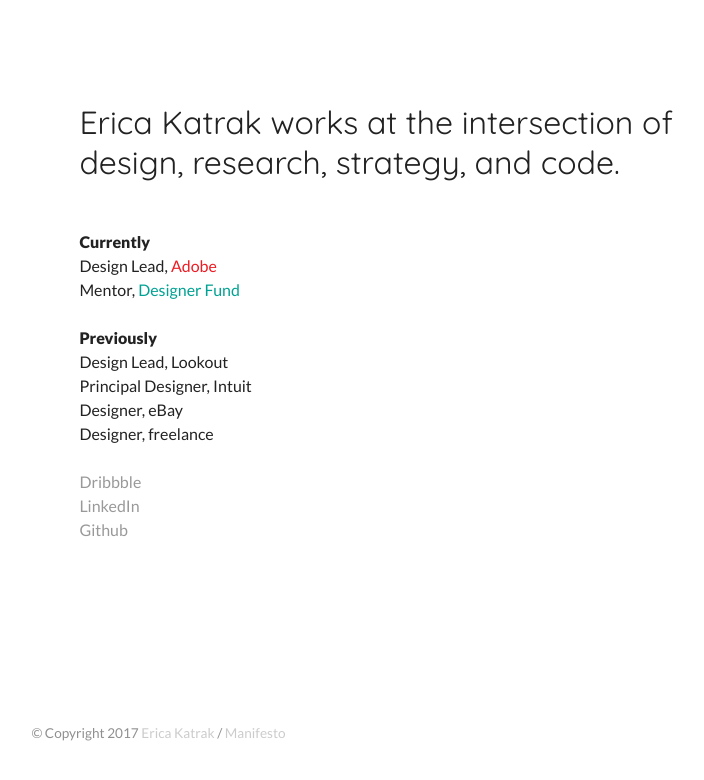
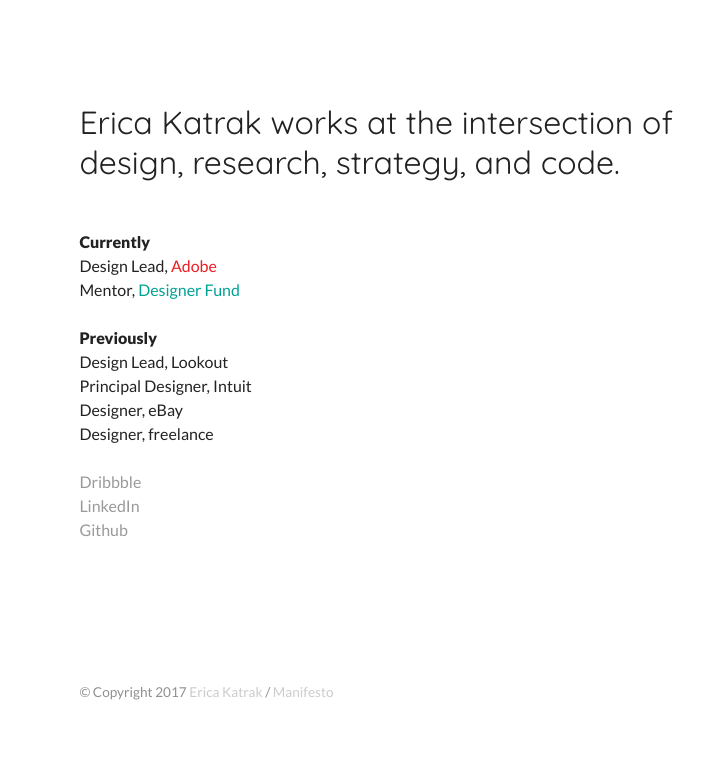
Before and after one commit to ericakatrak/ericakatrak.github.io, a Jekyll site: the page built from index.html, in a window 1280 px wide. Shown: the top 780 px of the page, without its empty margins (23-727 px from the left). Built offline with Jekyll 4.4.1, drawn with Linux system fonts in a browser that asks for light colours.

Commit message:
style tweaks

```diff
--- a/css/style.css
+++ b/css/style.css
@@ -67,7 +67,7 @@ section {
 footer {
 	font-size: .85em;
 	opacity: .5;
-	margin: 4em;
+	margin: 1% 8%;
 	clear: both;
 	padding: 0;
 }
```
